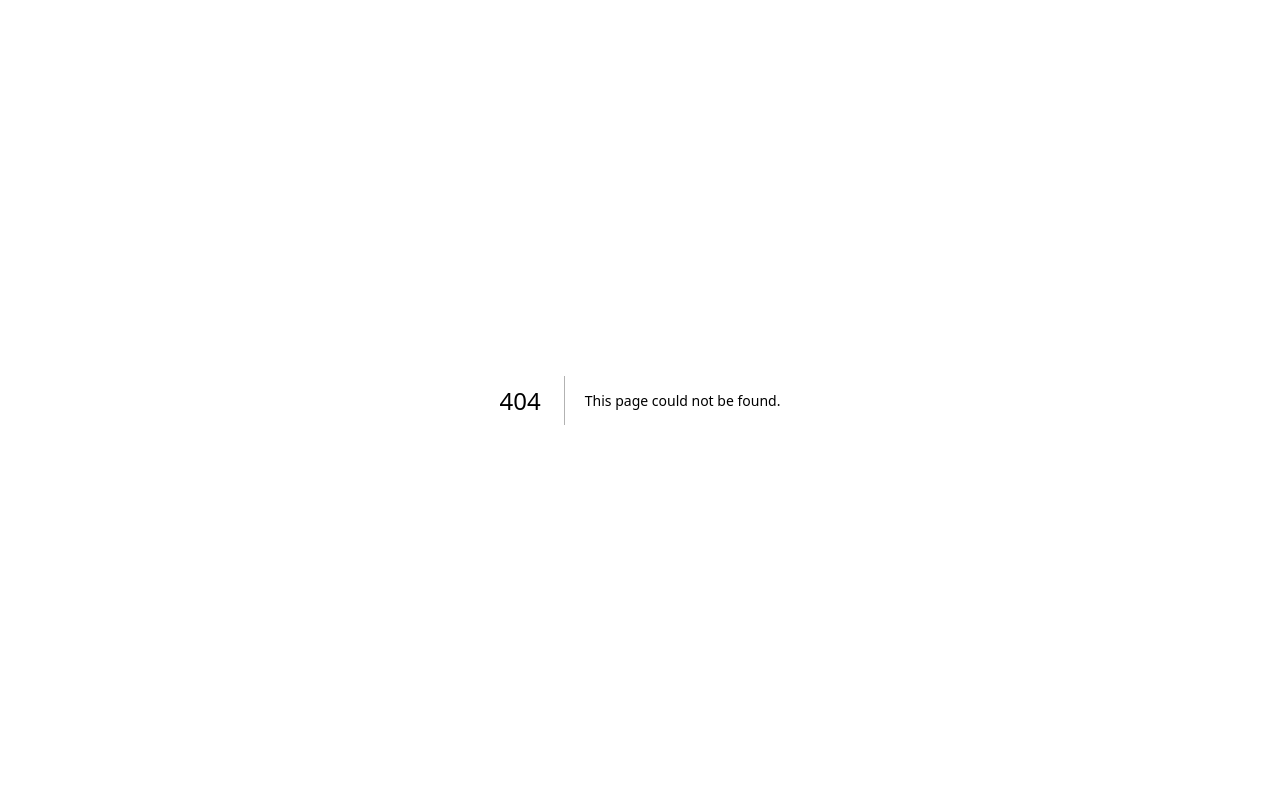
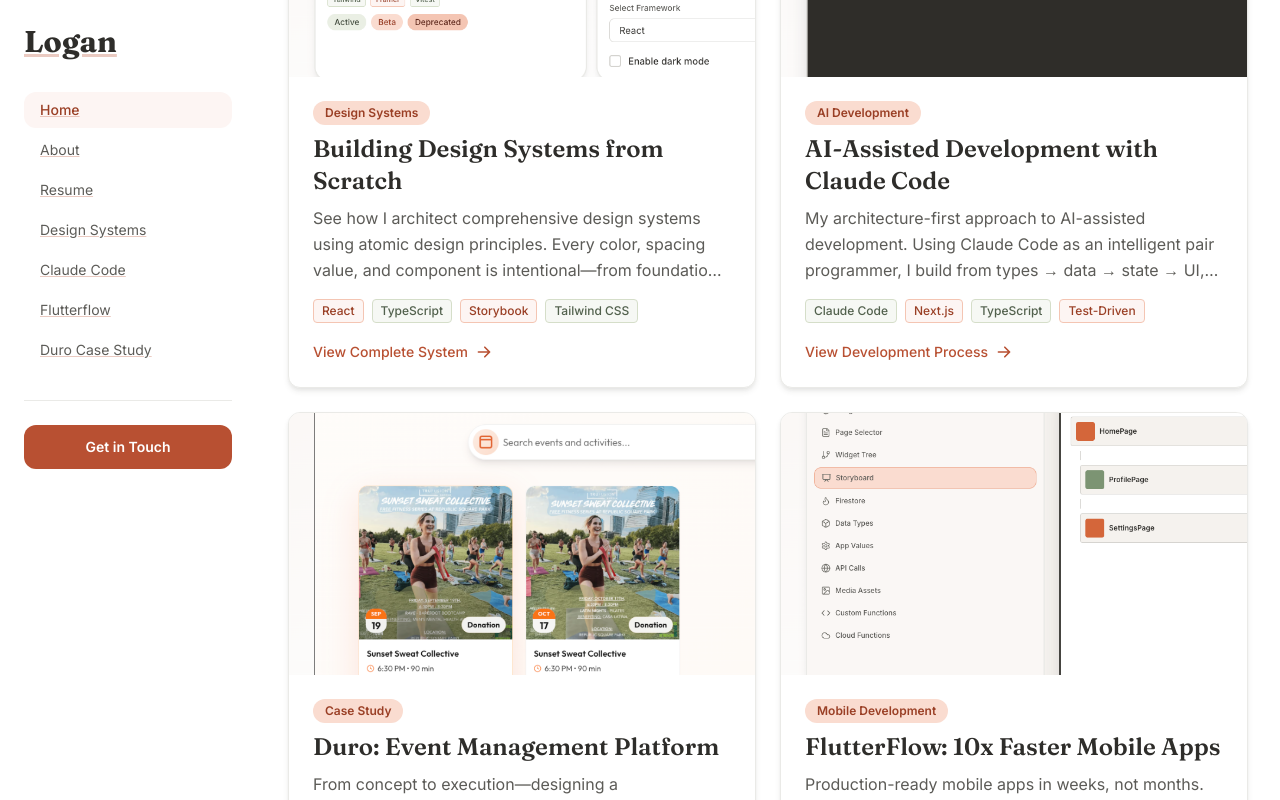
Before and after one commit to Logan-s-Portfolio/public-portfolio, a Next.js app: page /home in a window 1280 px wide. Before the commit this address had no page. Shown: the top 800 px of the page. Built offline with nearby package versions, Linux system fonts and the light colour scheme.

Commit message:
Fix IconButton size null handling

```diff
--- /dev/null
+++ b/app/home/page.tsx
@@ -0,0 +1,136 @@
+/**
+ * Home Page (/home)
+ *
+ * Main portfolio page with navigation and project cards.
+ */
+
+"use client";
+
+import { SideNav } from "@/components/organisms/SideNav";
+import { ProjectsGrid } from "@/components/organisms/ProjectsGrid";
+import type { ProjectData } from "@/components/organisms/ProjectsGrid";
+
+const navigationItems = [
+  {
+    id: "home",
+    label: "Home",
+    href: "/home",
+  },
+  {
+    id: "about",
+    label: "About",
+    href: "/about",
+  },
+  {
+    id: "resume",
+    label: "Resume",
+    href: "/resume",
+  },
+  {
+    id: "design-systems",
+    label: "Design Systems",
+    href: "/skills/design-systems",
+  },
+  {
+    id: "claude-code",
+    label: "Claude Code",
+    href: "/skills/claude-code",
+  },
+  {
+    id: "flutterflow",
+    label: "Flutterflow",
+    href: "/skills/flutterflow",
+  },
+  {
+    id: "duro-case-study",
+    label: "Duro Case Study",
+    href: "/case-studies/duro",
+  },
+];
+
+export default function HomePage() {
+  const projects: [ProjectData, ProjectData, ProjectData, ProjectData] = [
+    {
+      id: "design-systems",
+      title: "Building Design Systems from Scratch",
+      description: "See how I architect comprehensive design systems using atomic design principles. Every color, spacing value, and component is intentional—from foundational tokens to complex organisms, all documented in Storybook.",
+      badge: "Design Systems",
+      imageSrc: "/designsystemshot.png",
+      imageAlt: "Design System Preview",
+      tags: [
+        { label: "React", variant: "terracotta" },
+        { label: "TypeScript", variant: "sage" },
+        { label: "Storybook", variant: "terracotta" },
+        { label: "Tailwind CSS", variant: "sage" },
+      ],
+      href: "/skills/design-systems",
+      linkText: "View Complete System",
+    },
+    {
+      id: "claude-code",
+      title: "AI-Assisted Development with Claude Code",
+      description: "My architecture-first approach to AI-assisted development. Using Claude Code as an intelligent pair programmer, I build from types → data → state → UI, with rigorous testing at every layer.",
+      badge: "AI Development",
+      imageSrc: "/claudev3.png",
+      imageAlt: "Claude Code AI Development Preview",
+      tags: [
+        { label: "Claude Code", variant: "sage" },
+        { label: "Next.js", variant: "terracotta" },
+        { label: "TypeScript", variant: "sage" },
+        { label: "Test-Driven", variant: "terracotta" },
+      ],
+      href: "/skills/claude-code",
+      linkText: "View Development Process",
+    },
+    {
+      id: "duro-case-study",
+      title: "Duro: Event Management Platform",
+      description: "From concept to execution—designing a comprehensive event management platform with recurring events, real-time availability, and seamless booking workflows. See how I tackled complex scheduling logic with intuitive UX.",
+      badge: "Case Study",
+      imageSrc: "/duro-case-study.png",
+      imageAlt: "Duro Event Management Platform Preview",
+      tags: [
+        { label: "Product Design", variant: "terracotta" },
+        { label: "UX Research", variant: "sage" },
+        { label: "Event Management", variant: "terracotta" },
+        { label: "Scheduling", variant: "sage" },
+      ],
+      href: "/case-studies/duro",
+      linkText: "View Case Study",
+    },
+    {
+      id: "flutterflow",
+      title: "FlutterFlow: 10x Faster Mobile Apps",
+      description: "Production-ready mobile apps in weeks, not months. My database-first approach with Firebase, visual development in FlutterFlow, and AI-assisted custom Dart code delivers cross-platform apps at unprecedented speed.",
+      badge: "Mobile Development",
+      imageSrc: "/flutterflow.png",
+      imageAlt: "FlutterFlow Mobile Development Preview",
+      tags: [
+        { label: "FlutterFlow", variant: "sage" },
+        { label: "Firebase", variant: "terracotta" },
+        { label: "Dart", variant: "sage" },
+        { label: "Cross-Platform", variant: "terracotta" },
+      ],
+      href: "/skills/flutterflow",
+      linkText: "View Process",
+    },
+  ];
+
+  return (
+    <div className="relative min-h-screen bg-gradient-to-br from-white via-white to-sage-50/30">
+      {/* Sidebar - always visible */}
+      <div className="fixed left-0 top-0 z-40 h-screen">
+        <SideNav items={navigationItems} currentPath="/home" />
+      </div>
+
+      {/* Main content area with left padding for nav */}
+      <div className="pl-64">
+        <ProjectsGrid
+          projects={projects}
+          isVisible={true}
+          isFramed={true}
+        />
+      </div>
+    </div>
+  );
+}
--- a/components/atoms/IconButton.tsx
+++ b/components/atoms/IconButton.tsx
@@ -50,12 +50,13 @@ export interface IconButtonProps
 
 export const IconButton = forwardRef<HTMLButtonElement, IconButtonProps>(
   ({ className, variant, size = 'md', icon, 'aria-label': ariaLabel, ...props }, ref) => {
+    const safeSize = size || 'md';
     return (
       <button
         ref={ref}
         className={cn(
           iconButtonVariants({ variant, size }),
-          iconSizeClasses[size],
+          iconSizeClasses[safeSize as keyof typeof iconSizeClasses],
           className
         )}
         aria-label={ariaLabel}
--- a/components/organisms/ViewportHero.tsx
+++ b/components/organisms/ViewportHero.tsx
@@ -43,12 +43,6 @@ export interface ViewportHeroProps {
   ctaLabel?: string;
   /** CTA button href */
   ctaHref?: string;
-  /** Callback when typing completes */
-  onTypingComplete?: () => void;
-  /** Callback when intro (typing + about) completes */
-  onIntroComplete?: () => void;
-  /** Whether hero is framed by header/sidebar */
-  isFramed?: boolean;
   /** Additional wrapper class */
   className?: string;
 }
@@ -69,9 +63,6 @@ export const ViewportHero = ({
   stats = [],
   ctaLabel,
   ctaHref,
-  onTypingComplete,
-  onIntroComplete,
-  isFramed = false,
   className,
 }: ViewportHeroProps) => {
   const containerRef = useRef<HTMLDivElement>(null);
@@ -79,11 +70,6 @@ export const ViewportHero = ({
   const [visibleCharCount, setVisibleCharCount] = useState(0);
   const [isTypingComplete, setIsTypingComplete] = useState(false);
   const [showAbout, setShowAbout] = useState(false);
-  const [isAboutFullyVisible, setIsAboutFullyVisible] = useState(false);
-
-  // Detect scroll to fade out About section when user scrolls toward cards
-  const { scrollY } = useScroll();
-  const [hasScrolledAway, setHasScrolledAway] = useState(false);
 
   // Combine all typing phrases into one string with line breaks
   const fullText = typingPhrases.join("\n");
```
